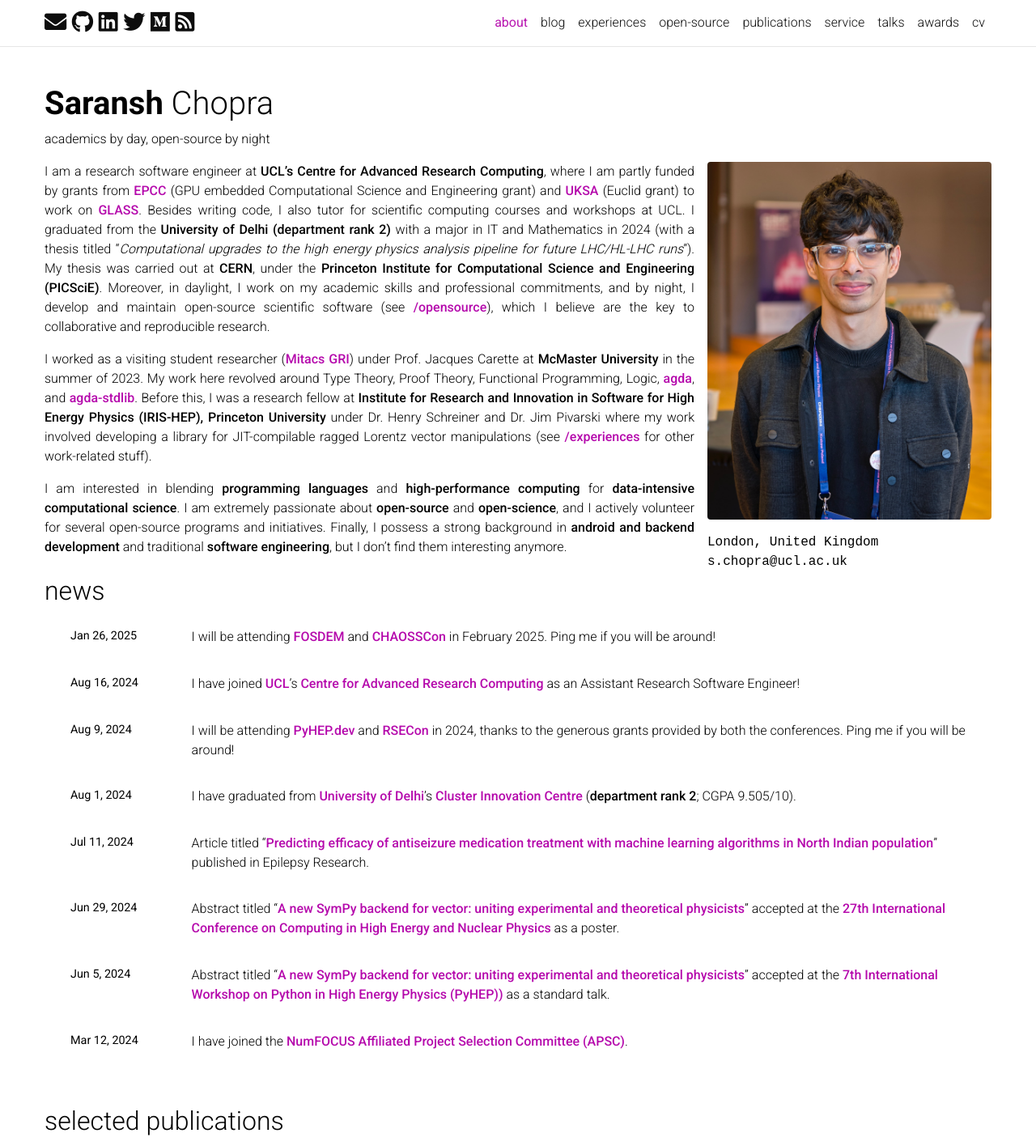
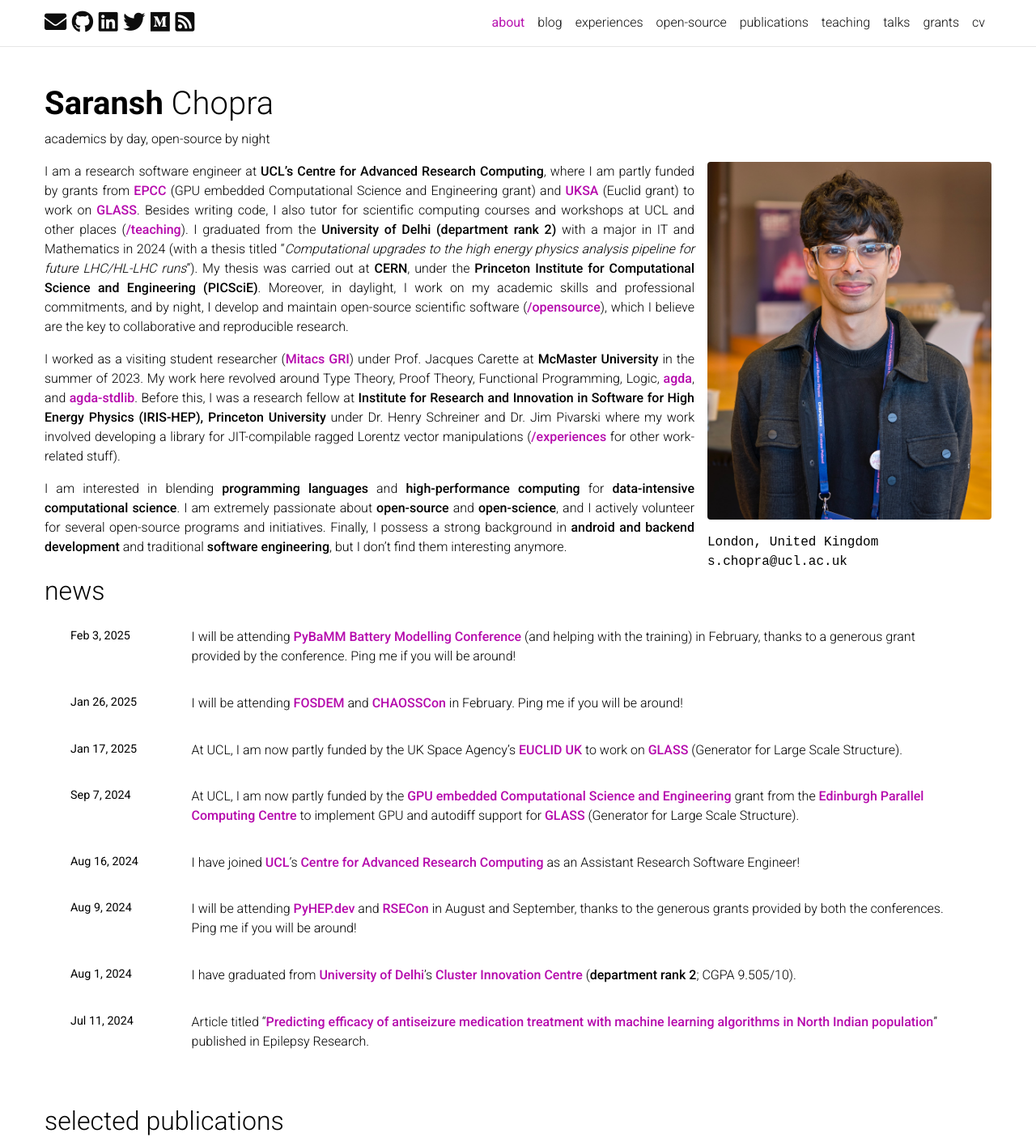
Before and after one commit to Saransh-cpp/Saransh-cpp.github.io, a Jekyll site: the page built from _pages/about.md, in a window 1280 px wide, cut to the strip 0-1416 px from the top of the page. Shown: the whole strip at 81% size. Built offline with Jekyll 4.4.1, drawn with Linux system fonts in a browser that asks for light colours; full-size pictures stand in for the smaller copies a plugin makes; emoji names are drawn with the system emoji font; comment, search, counter and statistics services are not loaded; a style sheet for code colours, icons or effects is not loaded.

Commit message:
several updates

```diff
--- a/_pages/about.md
+++ b/_pages/about.md
@@ -16,9 +16,9 @@
 social: true  # includes social icons at the bottom of the page
 ---
 
-I am a research software engineer at **UCL's Centre for Advanced Research Computing**, where I am partly funded by grants from **[EPCC](https://www.epcc.ed.ac.uk)** (GPU embedded Computational Science and Engineering grant) and **[UKSA](https://www.gov.uk/government/organisations/uk-space-agency)** (Euclid grant) to work on **[GLASS](https://github.com/glass-dev/glass)**. Besides writing code, I also tutor for scientific computing courses and workshops at UCL. I graduated from the **University of Delhi (department rank 2)** with a major in IT and Mathematics in 2024 (with a thesis titled "*Computational upgrades to the high energy physics analysis pipeline for future LHC/HL-LHC runs*"). My thesis was carried out at **CERN**, under the **Princeton Institute for Computational Science and Engineering (PICSciE)**.  Moreover, in daylight, I work on my academic skills and professional commitments, and by night, I develop and maintain open-source scientific software (see **[/opensource](/opensource)**), which I believe are the key to collaborative and reproducible research.
+I am a research software engineer at **UCL's Centre for Advanced Research Computing**, where I am partly funded by grants from **[EPCC](https://www.epcc.ed.ac.uk)** (GPU embedded Computational Science and Engineering grant) and **[UKSA](https://www.gov.uk/government/organisations/uk-space-agency)** (Euclid grant) to work on **[GLASS](https://github.com/glass-dev/glass)**. Besides writing code, I also tutor for scientific computing courses and workshops at UCL and other places (**[/teaching](/teaching)**). I graduated from the **University of Delhi (department rank 2)** with a major in IT and Mathematics in 2024 (with a thesis titled "*Computational upgrades to the high energy physics analysis pipeline for future LHC/HL-LHC runs*"). My thesis was carried out at **CERN**, under the **Princeton Institute for Computational Science and Engineering (PICSciE)**.  Moreover, in daylight, I work on my academic skills and professional commitments, and by night, I develop and maintain open-source scientific software (**[/opensource](/opensource)**), which I believe are the key to collaborative and reproducible research.
 
-I worked as a visiting student researcher (**[Mitacs GRI](https://www.mitacs.ca/en/programs/globalink/globalink-research-internship)**) under Prof. Jacques Carette at **McMaster University** in the summer of 2023. My work here revolved around Type Theory, Proof Theory, Functional Programming, Logic, **[agda](https://wiki.portal.chalmers.se/agda/pmwiki.php){:target="_blank"}**, and **[agda-stdlib](https://github.com/agda/agda-stdlib){:target="_blank"}**. Before this, I was a research fellow at **Institute for Research and Innovation in Software for High Energy Physics (IRIS-HEP), Princeton University** under Dr. Henry Schreiner and Dr. Jim Pivarski where my work involved developing a library for JIT-compilable ragged Lorentz vector manipulations (see **[/experiences](/experiense)** for other work-related stuff).
+I worked as a visiting student researcher (**[Mitacs GRI](https://www.mitacs.ca/en/programs/globalink/globalink-research-internship)**) under Prof. Jacques Carette at **McMaster University** in the summer of 2023. My work here revolved around Type Theory, Proof Theory, Functional Programming, Logic, **[agda](https://wiki.portal.chalmers.se/agda/pmwiki.php){:target="_blank"}**, and **[agda-stdlib](https://github.com/agda/agda-stdlib){:target="_blank"}**. Before this, I was a research fellow at **Institute for Research and Innovation in Software for High Energy Physics (IRIS-HEP), Princeton University** under Dr. Henry Schreiner and Dr. Jim Pivarski where my work involved developing a library for JIT-compilable ragged Lorentz vector manipulations (**[/experiences](/experiences)** for other work-related stuff).
 
 
 I am interested in blending **programming languages** and **high-performance computing** for **data-intensive computational science**. I am extremely passionate about **open-source** and **open-science**, and I actively volunteer for several open-source programs and initiatives. Finally, I possess a strong background in **android and backend development** and traditional **software engineering**, but I don't find them interesting anymore.
--- a/_pages/experiences.md
+++ b/_pages/experiences.md
@@ -8,7 +8,7 @@
 horizontal: false
 ---
 
-Below are my "formal" work experiences. I also contribute to several open-source scientific software, and I consider that as an "experience" too (see **[/opensource](/opensource)**). I have also mentored several students and researchers who are new at writing code for research/scientific software (see **[/service](/service)**).
+Below are my "formal" work experiences. I also contribute to several open-source scientific software, and I consider that as an "experience" too (see **[/opensource](/opensource)**). I have also mentored several students and researchers who are new at writing code for research/scientific software (see **[/teaching](/teaching)**).
 
 ---
 
--- a/_pages/awards.md
+++ b/_pages/grants.md
@@ -1,7 +1,7 @@
 ---
 layout: page
-title: awards
-permalink: /awards/
+title: grants
+permalink: /grants/
 description: awards, grants, achievements, prizes ...
 nav: true
 nav_order: 7
--- a/_pages/supervise.md
+++ b/_pages/teach.md
@@ -1,7 +1,7 @@
 ---
 layout: page
-title: service
-permalink: /service/
+title: teaching
+permalink: /teaching/
 description: supervising, mentoring, volunteering, teaching, positions of responsibility, ...
 nav: true
 nav_order: 5
@@ -12,13 +12,20 @@
 
 ---
 
+#### [PyBaMM Battery Modelling Conference](https://www.pybmc.com/training){:target="_blank"}
+###### February 2025 | London, UK
+
+- Helper/TA for the [PyBaMM training course](https://train.rse.ox.ac.uk/material/HPCu/libraries/pybamm-developer) delivered on the last day of the conference.
+
+---
+
 #### [University College London](https://www.ucl.ac.uk){:target="_blank"}
 ###### August 2024 -- present | London, UK
 
-- Led the development of the curriculum and pyodide/jekyll infrastructure for the first-ever "Research Software Engineering Summer School" organised at UCL.
-- Developed contents and pyodide/jekyll infrastructure for the graduate-level "Research Software Engineering with Python" course.
+- Led the development of the curriculum and pyodide/jekyll infrastructure for the first-ever "[Research Software Engineering Summer School](https://github.com/UCL-ARC/rsd-summerschool)" organised at UCL.
+- Developed contents and pyodide/jekyll infrastructure for the graduate-level "[Research Software Engineering with Python](https://github.com/UCL/rsd-engineeringcourse)" course.
 - Tutor for the graduate-level "Research Software Engineering with Python" course.
-- Tutor for "Learning Julia - a programming language for scientific computing" workshop.
+- Tutor for "[Learning Julia - a programming language for scientific computing](https://github-pages.arc.ucl.ac.uk/2024-11-08-julia-workshop/)" workshop.
 
 ---
 
```
Also changed, not shown: _news/announcement_31.md (+1 -1 lines), _news/announcement_34.md (+1 -1 lines), _news/announcement_35.md (added, +7 -0 lines), _news/announcement_36.md (added, +7 -0 lines), _news/announcement_37.md (added, +7 -0 lines).
